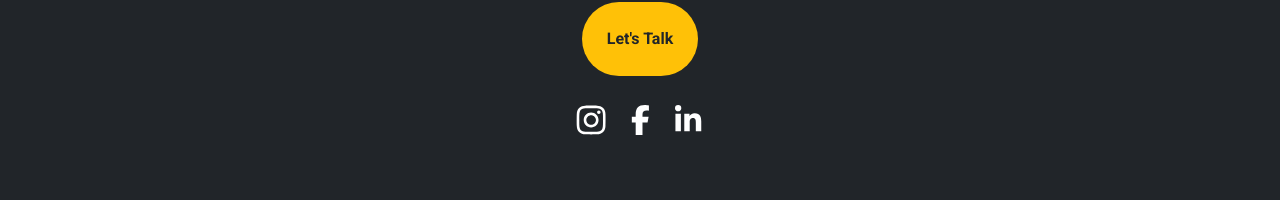
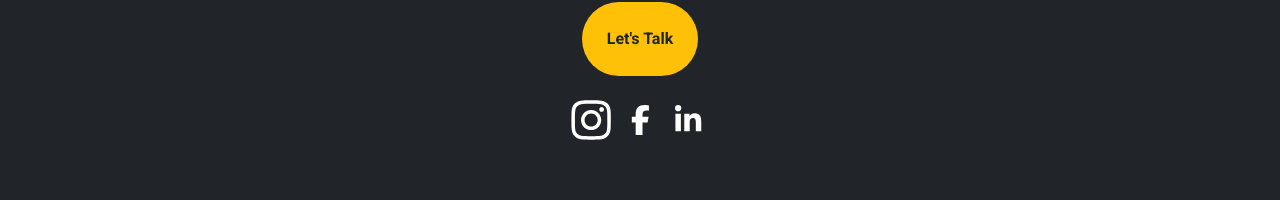
Before and after one commit to Ajith369369/motivated-mornings-frontend, a React (Vite) app: page / in a window 1280 px wide. In both pictures the pointer is over the icon 591 px from the left and 4882 px from the top of the page. Shown: the part 4762-4962 px from the top of the page. Built offline with nearby package versions, Linux system fonts and the light colour scheme; a web font is replaced by a local one.

Commit message:
Fix transform.

```diff
--- a/src/components/Footer.css
+++ b/src/components/Footer.css
@@ -15,5 +15,5 @@
 }
 
 .social-icons > svg:hover {
-  transform: scale(1.1);
+  transform: scale(1.5);
 }
--- a/src/index.css
+++ b/src/index.css
@@ -37,6 +37,6 @@ button {
 }
 
 button:hover {
-  transform: scale(1.5);
+  transform: scale(1.1);
   box-shadow: 0px 4px 8px rgba(0, 0, 0, 0.3);
 }
```
